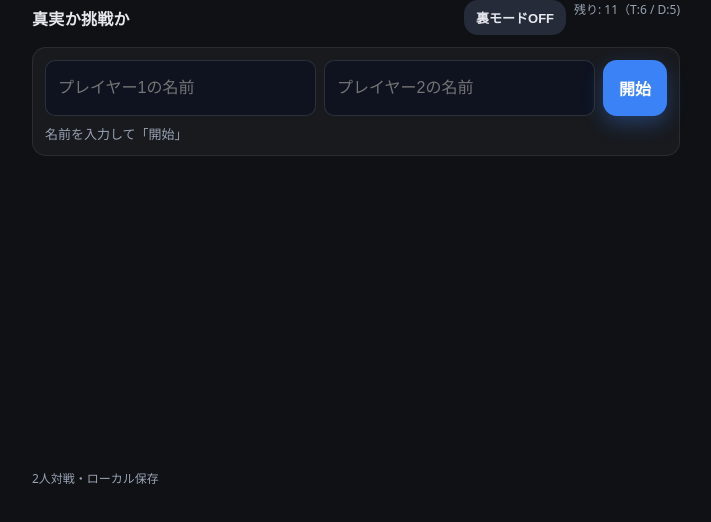
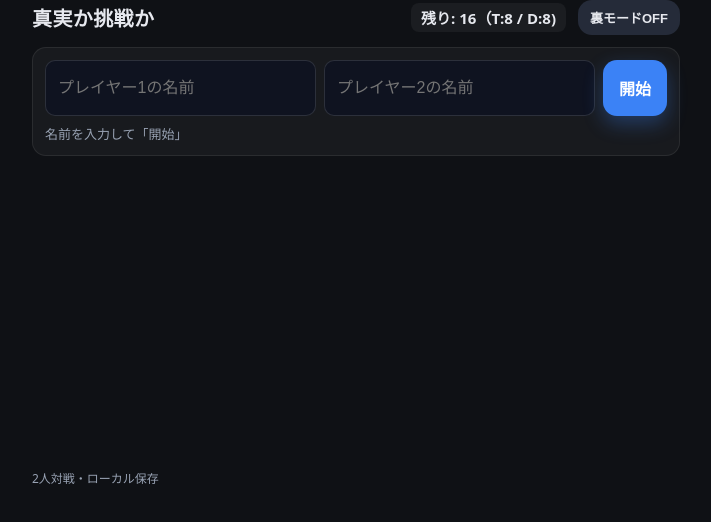
Before and after one commit to holy0516/truth_or_dare, a plain HTML site: page index.html in a window 1280 px wide. Shown: the whole page, without its empty margins (284-995 px from the left). Drawn offline with Linux system fonts and the light colour scheme.

Commit message:
Update index.html

```diff
--- a/index.html
+++ b/index.html
@@ -18,8 +18,16 @@
         padding: env(safe-area-inset-top) 16px env(safe-area-inset-bottom) 16px;
         display: grid; grid-template-rows: auto auto 1fr auto; gap: 12px; }
       header { display: flex; align-items: center; justify-content: space-between; }
-      header .title { font-weight: 700; letter-spacing: 0.02em; }
-      header .counts { font-size: 12px; color: var(--muted); }
+      header .title { font-weight: 700; letter-spacing: 0.02em; font-size: 20px; }
+      header .toolbar { display: flex; align-items: center; gap: 12px; }
+      header .counts {
+        font-size: 15px;
+        font-weight: 600;
+        color: var(--text);
+        background: rgba(255,255,255,0.05);
+        border-radius: 8px;
+        padding: 4px 10px;
+      }
 
       .setup { background: rgba(255,255,255,0.04); border: 1px solid rgba(255,255,255,0.08);
         border-radius: 14px; padding: 12px; display: grid; gap: 8px; }
@@ -45,7 +53,6 @@
       .truthBtn { background: var(--truth); box-shadow: 0 8px 20px rgba(16,185,129,.28); }
       .dareBtn { background: var(--dare); box-shadow: 0 8px 20px rgba(239,68,68,.28); }
 
-      .toolbar { display: flex; gap: 8px; }
       .history { display: grid; gap: 6px; max-height: 32vh; overflow: auto; padding-right: 4px; }
       .history-item { font-size: 13px; color: var(--muted); display: grid; grid-template-columns: auto auto 1fr; gap: 8px; align-items: baseline; }
       .dot { width: 8px; height: 8px; border-radius: 50%; margin-top: 6px; }
@@ -62,8 +69,8 @@
       <header>
         <div class="title">真実か挑戦か</div>
         <div class="toolbar">
+          <div class="counts" id="counts">残り: -</div>
           <button id="btnSecret" class="secondary" style="padding:8px 12px;font-size:13px;">裏モードOFF</button>
-          <div class="counts" id="counts">残り: -</div>
         </div>
       </header>
 
@@ -106,6 +113,9 @@
 
     <script>
       window.addEventListener('DOMContentLoaded', () => {
+        // --- 起動時にキャッシュをクリアして常に新規開始 ---
+        localStorage.removeItem("tod_state_v7");
+
         // ---- 通常デッキ ----
         const TRUTHS = [
           "恋人に隠していることは？",
@@ -113,14 +123,19 @@
           "最後に泣いたのはいつ？",
           "来年の誕生日にしたいことは？",
           "子供のころの夢は？",
-          "今一番欲しいものは？"
+          "今一番欲しいものは？",
+          "あなたの理想のデートは？",
+          "初恋はいつ？どんな人？"
         ];
         const DARES = [
           "相手の耳元で秘密をささやく",
           "5分間敬語禁止（相手の名前を呼び捨てにする）",
           "5秒間キス顔をする",
           "相手の手の甲に指でハートを描く",
-          "相手に褒め言葉を3つ言う"
+          "相手に褒め言葉を3つ言う",
+          "相手の好きなところを1つ言う",
+          "10秒間相手を見つめ続ける",
+          "恥ずかしいポーズを5秒間する"
         ];
 
         // ---- 裏モードデッキ ----
@@ -128,16 +143,20 @@
           "体の部位で一番のコンプレックスは？",
           "相手と一緒にしたいことは？",
           "浮気をしたことはある？",
-          "経験人数は？"
+          "経験人数は？",
+          "恋人に言えない秘密の癖は？",
+          "一番忘れられない恋は？"
         ];
         const SECRET_DARES = [
           "次の自分の順番まで相手の手を握る",
           "10秒間くすぐられる",
-          "相手の指示に従ってお酒を飲む"
+          "相手の指示に従ってお酒を飲む",
+          "相手に好きなところを囁く",
+          "相手の肩に10秒間頭を乗せる",
+          "目を閉じて相手の匂いを感じる"
         ];
 
-        // ---- 永続化 ----
-        const KEY = "tod_state_v5";
+        const KEY = "tod_state_v7";
         function saveState(state) {
           try { localStorage.setItem(KEY, JSON.stringify(state));
             const info = document.getElementById('saveStateInfo');
@@ -146,7 +165,6 @@
         }
         function loadState() { try { return JSON.parse(localStorage.getItem(KEY)) || null; } catch { return null; } }
 
-        // ---- 状態 ----
         let deck = [];
         let history = [];
         let players = ["プレイヤー1", "プレイヤー2"];
@@ -154,7 +172,6 @@
         let started = false;
         let secretMode = false;
 
-        // ---- 要素 ----
         const el = {
           setup: document.getElementById('setup'),
           game: document.getElementById('game'),
@@ -174,7 +191,6 @@
           btnSecret: document.getElementById('btnSecret')
         };
 
-        // ---- 関数 ----
         function makeDeck() {
           const truths = (secretMode ? SECRET_TRUTHS : TRUTHS).map(t => ({ type: 'truth', text: t }));
           const dares  = (secretMode ? SECRET_DARES  : DARES ).map(t => ({ type: 'dare', text: t }));
@@ -239,30 +255,17 @@
           if (navigator.vibrate) navigator.vibrate(8);
           turn = 1 - turn;
           render(card);
-          persist();
         }
-        function skip() { if (!started) return; if (navigator.vibrate) navigator.vibrate([2,30,2]); turn = 1 - turn; render(null); persist(); }
+        function skip() { if (!started) return; if (navigator.vibrate) navigator.vibrate([2,30,2]); turn = 1 - turn; render(null); }
         function reset(keepPlayers=true) {
           deck = shuffle(makeDeck()); history = [];
           if (!keepPlayers) { players=["プレイヤー1","プレイヤー2"]; turn=0; started=false; el.setup.style.display='grid'; el.game.style.display='none'; }
-          render(null); persist();
+          render(null);
         }
         function flashPrompt(msg) {
           const old = el.prompt.textContent; el.prompt.textContent = msg; setTimeout(()=> el.prompt.textContent = old, 1200);
         }
-        function persist() { saveState({ deck, history, players, turn, started, secretMode }); }
-        function restore() {
-          const saved = loadState();
-          if (saved && Array.isArray(saved.deck) && Array.isArray(saved.history)) {
-            ({ deck, history, players, turn, started, secretMode = false } = Object.assign({ players, turn, started:false }, saved));
-          } else { deck = shuffle(makeDeck()); started = false; secretMode = false; }
-          el.setup.style.display = started ? 'none' : 'grid';
-          el.game.style.display = started ? 'block' : 'none';
-          el.btnSecret.textContent = secretMode ? "裏モードON" : "裏モードOFF";
-          render(null);
-        }
 
-        // ---- イベント ----
         el.btnTruth.addEventListener('click', () => drawBy('truth'));
         el.btnDare.addEventListener('click', () => drawBy('dare'));
         el.btnSkip.addEventListener('click', skip);
@@ -272,19 +275,19 @@
           const n2 = (el.p2.value || '').trim() || 'プレイヤー2';
           players = [n1, n2]; turn = 0; started = true;
           el.setup.style.display='none'; el.game.style.display='block';
-          render(null); persist();
+          deck = shuffle(makeDeck());
+          render(null);
         });
 
-        // ---- 裏モード切替 ----
         el.btnSecret.addEventListener('click', () => {
           secretMode = !secretMode;
           el.btnSecret.textContent = secretMode ? "裏モードON" : "裏モードOFF";
           reset(true);
-          persist();
         });
 
-        // ---- 起動 ----
-        restore();
+        // 初期化時に新しいデッキをセット
+        deck = shuffle(makeDeck());
+        render(null);
       });
     </script>
   </body>
```
